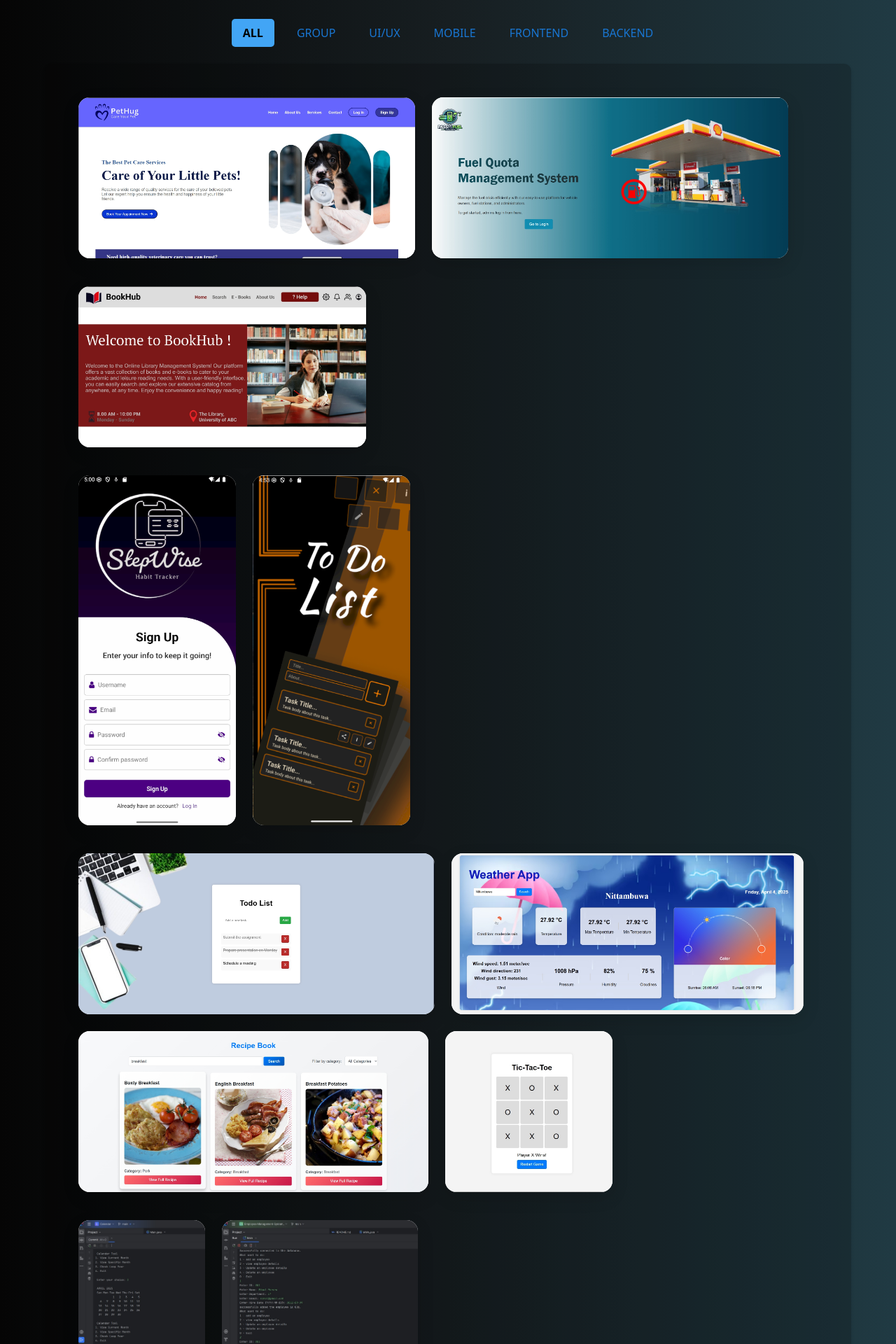
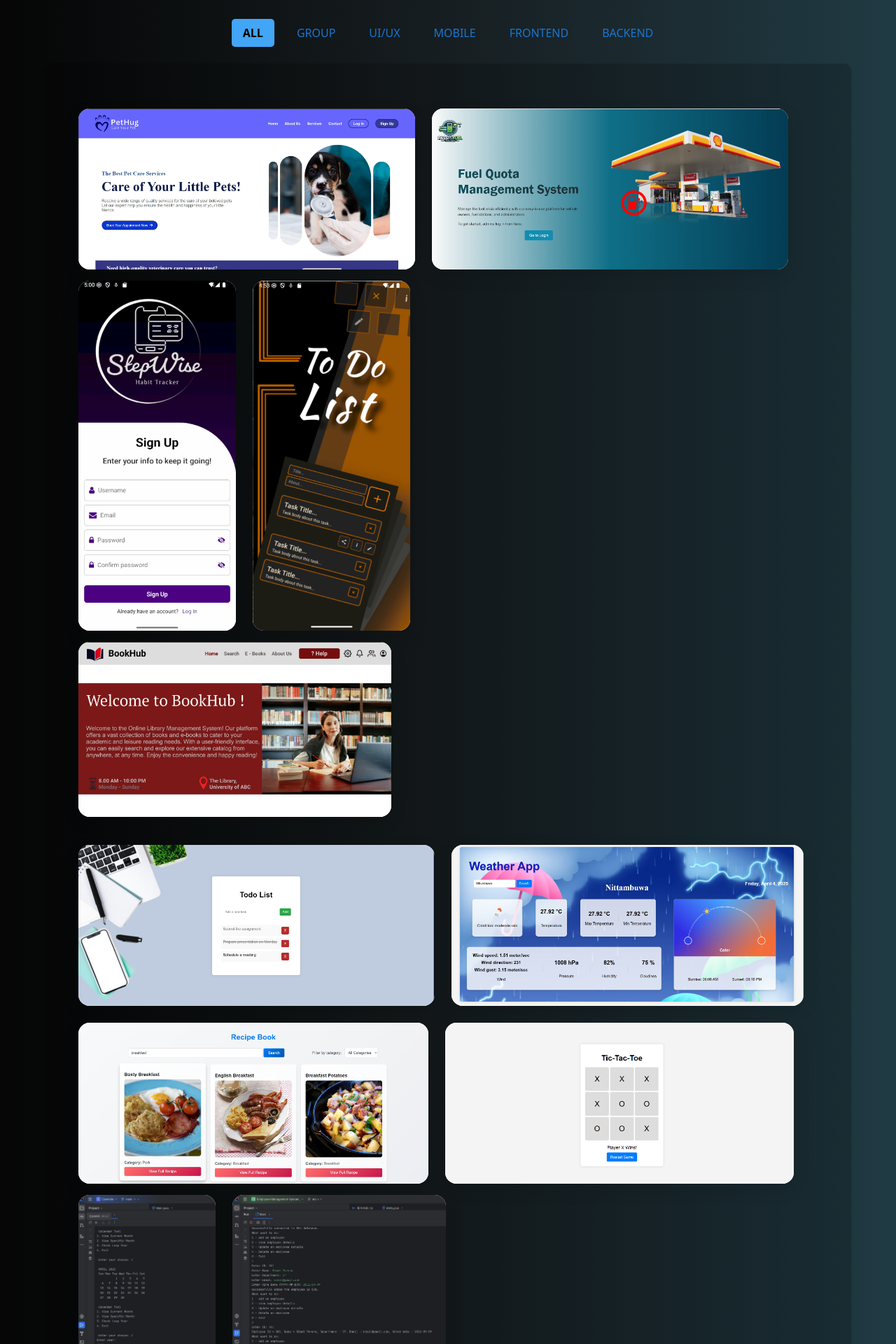
Before and after one commit to HiruniRamanayaka/My-Portfolio, a React (Vite) app in the folder my-portfolio/: page / in a window 1280 px wide. Shown: the part 2340-4260 px from the top of the page at 70% size. Built offline with nearby package versions, Linux system fonts and the light colour scheme.

Commit message:
Modified each project components

```diff
--- a/my-portfolio/src/components/Backend.jsx
+++ b/my-portfolio/src/components/Backend.jsx
@@ -35,14 +35,14 @@ const projects = [
 
 const Backend = () => {
   return (
-    <Container id="backend" disableGutters sx={{pt: 5}}>
+    <Container id="backend" disableGutters sx={{pt: 2}}>
       <Grid container spacing={3}>
         {projects.map((project, index) => (
           <Grid item xs={12} md={6} key={index}>
             <Card
               sx={{
                 position: 'relative',
-                height: 230,
+                height: 250,
                 borderRadius: 4,
                 boxShadow: '0 8px 24px rgba(0,0,0,0.12)',
                 overflow: 'hidden',
@@ -53,7 +53,7 @@ const Backend = () => {
             >
               <CardMedia
                 component="img"
-                height="230"
+                height="250"
                 image={project.image}
                 alt={project.title}
                 sx={{
--- a/my-portfolio/src/components/Frontend.jsx
+++ b/my-portfolio/src/components/Frontend.jsx
@@ -3,7 +3,7 @@ import {Card, CardMedia, Typography, Button, Box, Container, Grid } from '@mui/m
 import imageTodo from '../assets/projectImages/Todo-list.jpg'
 import imageWeather from '../assets/projectImages/weather-app.jpg'
 import imageRecipe from '../assets/projectImages/recipe-book.jpg'
-import imageTicTacToe from '../assets/projectImages/tic-tac-toe_.jpg'
+import imageTicTacToe from '../assets/projectImages/tic-tac-toe_.png'
 
 const projects = [
   {
@@ -35,12 +35,12 @@ const projects = [
   {
     title: 'Recipe Book',
     image: imageRecipe,
-    tech: 'HTML, CSS, JavaScript',
+    tech: 'HTML, CSS, JavaScript, TheMealDB API',
     description: 'A digital recipe book where users can browse and save their favorite recipes.',
     points : [
       'List of recipes with images',
       'Search and filter by category',
-      '',
+      'Detailed recipe view with ingredients and instructions',
     ],
     demo: 'https://youtu.be/yN6cW6KFQxY',
     repository: 'https://github.com/HiruniRamanayaka/Recipe-Book',
--- a/my-portfolio/src/components/Group.jsx
+++ b/my-portfolio/src/components/Group.jsx
@@ -37,7 +37,7 @@ const projects = [
 
 const Group = () => {
   return (
-    <Container id="group" disableGutters>
+    <Container id="group" disableGutters sx={{pt: 2}}>
       <Grid container spacing={3}>
         {projects.map((project, index) => (
           <Grid item xs={12} md={6} key={index}>
--- a/my-portfolio/src/components/Mobile.jsx
+++ b/my-portfolio/src/components/Mobile.jsx
@@ -38,7 +38,7 @@ const projects = [
 
 const Mobile = () => {
   return (
-    <Container id="mobile" disableGutters sx={{pt: 5}}>
+    <Container id="mobile" disableGutters sx={{pt: 2}}>
       <Grid container spacing={3}>
         {projects.map((project, index) => (
           <Grid item xs={12} md={6} key={index}>
--- a/my-portfolio/src/components/Projects.jsx
+++ b/my-portfolio/src/components/Projects.jsx
@@ -60,8 +60,8 @@ const Projects = () => {
             transition: 'background-color 0.3s ease', }}
         >
           {(active === "all" || active === "group") && <Group />}
+          {(active === "all" || active === "mobile") && <Mobile />}
           {(active === "all" || active === "ui/ux") && <UiUx />}
-          {(active === "all" || active === "mobile") && <Mobile />}
           {(active === "all" || active === "frontend") && <Frontend />}
           {(active === "all" || active === "backend") && <Backend />}
         </Box>
--- a/my-portfolio/src/components/UiUx.jsx
+++ b/my-portfolio/src/components/UiUx.jsx
@@ -22,14 +22,14 @@ const projects = [
 
 const UiUx = () => {
   return (
-    <Container id="ui-ux" sx={{ mt: 5 }} disableGutters>
+    <Container id="ui-ux" sx={{ mt: 2 }} disableGutters>
       <Grid container spacing={3}>
         {projects.map((project, index) => (
           <Grid item xs={12} md={6} key={index}>
             <Card
               sx={{
                 position: 'relative',
-                height: 230,
+                height: 250,
                 borderRadius: 4,
                 boxShadow: '0 8px 24px rgba(0,0,0,0.12)',
                 overflow: 'hidden',
@@ -40,7 +40,7 @@ const UiUx = () => {
             >
               <CardMedia
                 component="img"
-                height="230"
+                height="250"
                 image={project.image}
                 alt={project.title}
                 sx={{
```
Also changed, not shown: my-portfolio/src/assets/projectImages/tic-tac-toe_.png (added).
